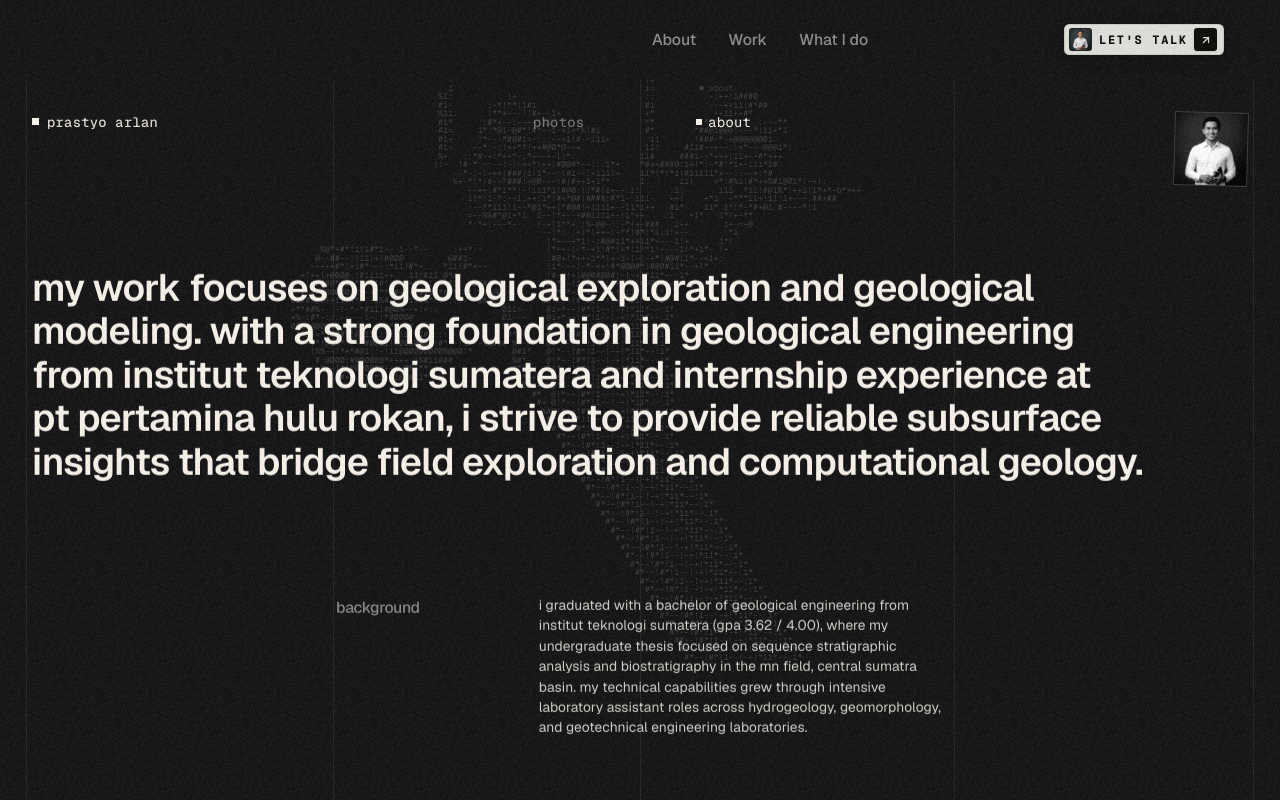
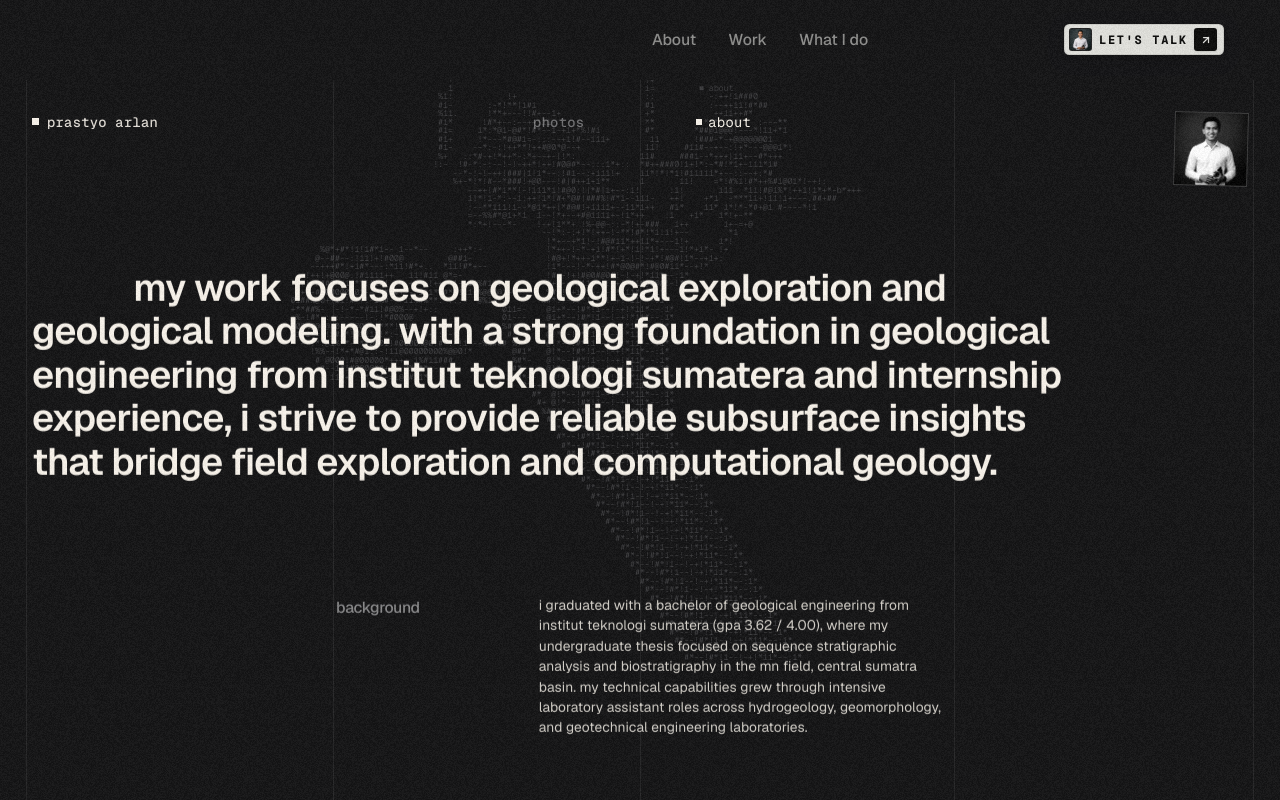
Before and after one commit to arlann73/walahi, a Next.js app: page /about in a window 1280 px wide. Shown: the top 800 px of the page. Built offline with nearby package versions, Linux system fonts and the light colour scheme.

Commit message:
feat(about): remove pertamina text clause and apply column-2 first-line paragraph indent

```diff
--- a/src/components/sections/AboutPortfolioSection.tsx
+++ b/src/components/sections/AboutPortfolioSection.tsx
@@ -225,8 +225,8 @@ export default function AboutPortfolioSection() {
         {/* Hero / Headline Statement */}
         <div className="grid grid-cols-1 md:grid-cols-12 gap-y-6 about-fade-el will-change-[transform,opacity]" data-purpose="hero-statement">
           <div className="col-span-12 max-w-[1480px]">
-            <p className="text-h2 text-[#F9F4EB]">
-              my work focuses on geological exploration and geological modeling. with a strong foundation in geological engineering from institut teknologi sumatera and internship experience at pt pertamina hulu rokan, i strive to provide reliable subsurface insights that bridge field exploration and computational geology.
+            <p className="text-h2 text-[#F9F4EB] indent-[calc(100%/12)]">
+              my work focuses on geological exploration and geological modeling. with a strong foundation in geological engineering from institut teknologi sumatera and internship experience, i strive to provide reliable subsurface insights that bridge field exploration and computational geology.
             </p>
           </div>
         </div>
```
Also changed, not shown: .agents/rules/design.md, 1 other file (tests, documents, lock files or other folders).
